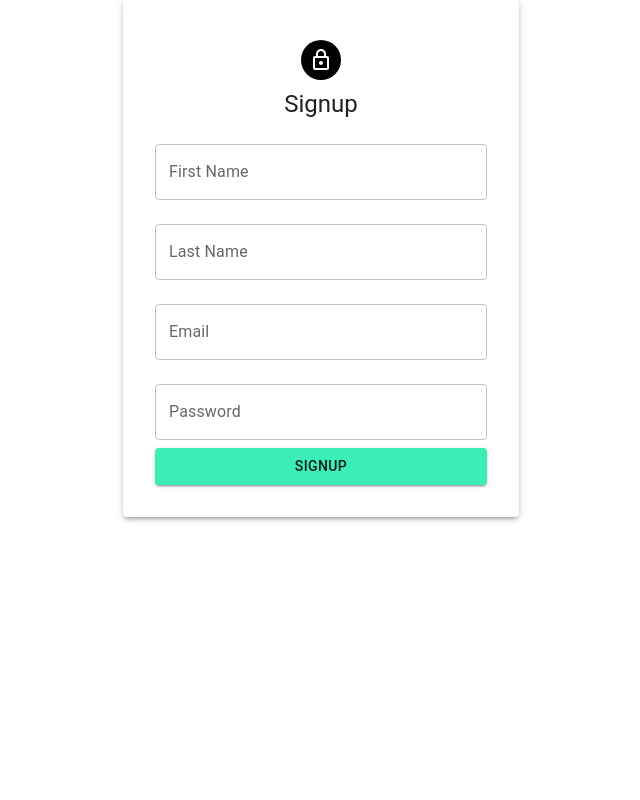
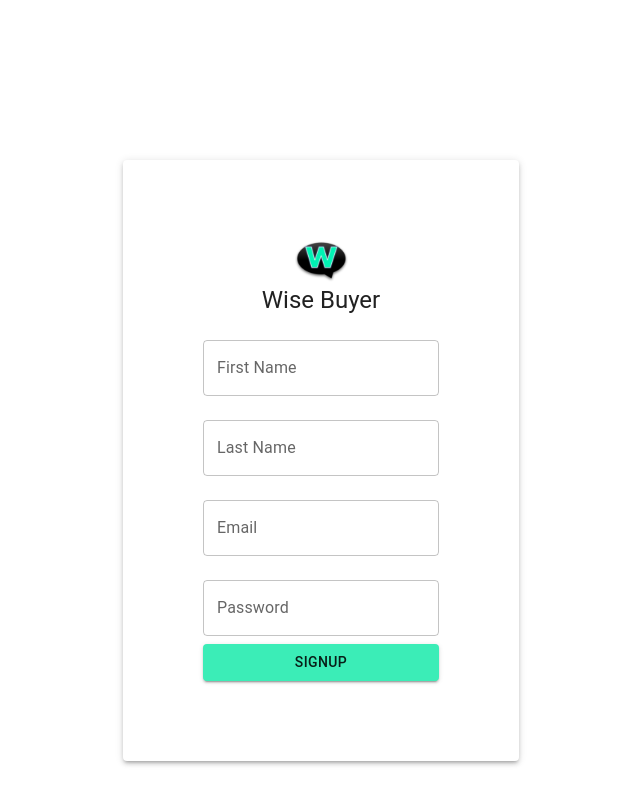
Before and after one commit to MatanShabi/Wise-Buyer-Client, a React (Vite) app: page /signup in a window 1280 px wide. Shown: the whole page, without its empty margins (319-959 px from the left). Built offline with nearby package versions, Linux system fonts and the light colour scheme.

Commit message:
call register api from singup form

```diff
--- a/src/api/auth.ts
+++ b/src/api/auth.ts
@@ -1,5 +1,5 @@
 import { WISE_BUYER_SERVER_URL } from "../constants";
-import { LoginData } from "../types";
+import { LoginData, SignupData } from "../types";
 
 const AUTH_BASE_URL = `${WISE_BUYER_SERVER_URL}/auth`
 
@@ -12,3 +12,13 @@ export const login = async (loginData: LoginData) => {
         body: JSON.stringify(loginData),
       });
 }
+
+export const register = async (loginData: SignupData) => {
+    return await fetch(`${AUTH_BASE_URL}/register`, {
+        method: 'POST',
+        headers: {
+          'Content-Type': 'application/json',
+        },
+        body: JSON.stringify(loginData),
+      });
+}
--- a/src/pages/login/index.tsx
+++ b/src/pages/login/index.tsx
@@ -13,6 +13,7 @@ const Login: React.FC = () => {
       const response = await login(loginData)
 
       if (!response.ok) {
+        // TODO: display error in screen
         throw Error(`Error: ${response.status} - ${response.statusText}`);
       }
       const data = await response.json();
--- a/src/pages/signup/index.tsx
+++ b/src/pages/signup/index.tsx
@@ -1,31 +1,34 @@
 import React from 'react';
-import { Avatar, Button, Container, CssBaseline, TextField, Typography, Paper } from '@mui/material';
-import LockOutlinedIcon from '@mui/icons-material/LockOutlined';
+import { Button, Container, TextField, Typography, Paper } from '@mui/material';
 import { useForm, Controller } from 'react-hook-form';
+import { SignupData } from '../../types';
+import { register } from '../../api/auth';
+import { useNavigate } from 'react-router-dom';
 
-interface SignupForm {
-  firstName: string;
-  lastName: string;
-  email: string;
-  password: string;
-}
 
 const Signup: React.FC = () => {
-  const { control, handleSubmit } = useForm<SignupForm>();
+    const navigate = useNavigate()
+    const { control, handleSubmit } = useForm<SignupData>();
 
-  const handleSignup = (data: SignupForm) => {
-    console.log(data)
+    const handleSignup = async (data: SignupData) => {
+        try {
+            const response = await register(data)
+            if (!response.ok) {
+                // TODO: display error in the screen
+                throw Error(`Error: ${response.status} - ${response.statusText}`);
+            }
+            navigate('/')
+        } catch (error) {
+            console.error(`Failed to singup, error: ${error}`);
+        }
     };
 
     return (
-    <Container component="main" maxWidth="xs">
-      <CssBaseline />
-      <Paper elevation={3} sx={{ padding: 4, display: 'flex', flexDirection: 'column', alignItems: 'center' }}>
-        <Avatar sx={{ m: 1, bgcolor: 'secondary.main' }}>
-          <LockOutlinedIcon />
-        </Avatar>
+        <Container maxWidth="xs">
+            <Paper elevation={3} sx={{ padding: 10, display: 'flex', flexDirection: 'column', alignItems: 'center', marginTop: 20 }}>
+                <img src='src/assets/logo.svg' alt='Logo' className='w-28' />
                 <Typography component="h1" variant="h5" gutterBottom>
-          Signup
+                    Wise Buyer
                 </Typography>
                 <form onSubmit={handleSubmit(handleSignup)}>
                     <Controller
```
Also changed, not shown: src/types.d.ts (+7 -0 lines). Lines whose indentation alone changed are shown as unchanged.
